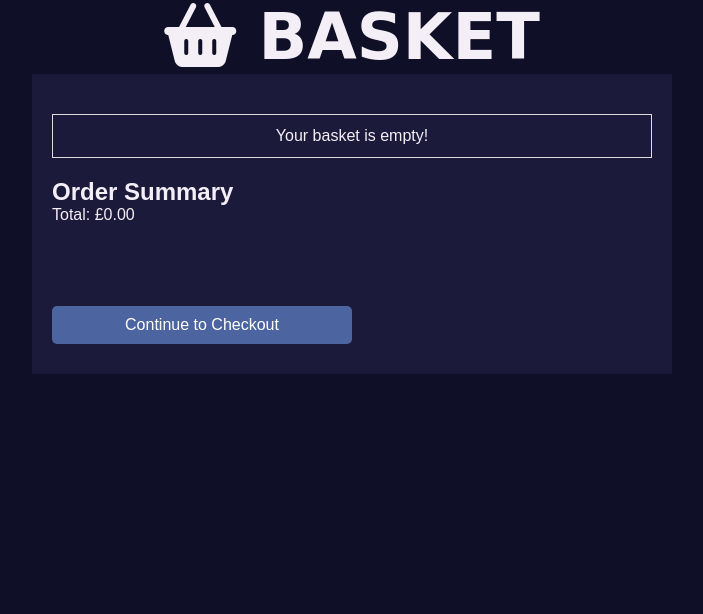
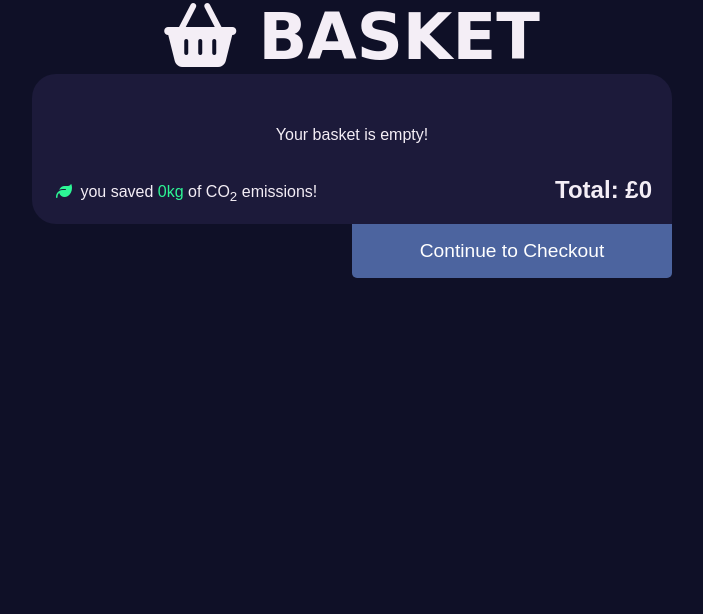
Before and after one commit to MIRROR-Team18/mirror, a PHP site: page /basket.php in a window 1280 px wide. Shown: the part 68-682 px from the top of the page, without its empty margins (288-991 px from the left). Run offline with PHP 8.4, Linux system fonts and the light colour scheme; some libraries are stand-ins or nearby versions; some web fonts are replaced.

Commit message:
Finished restyling basket.php

```diff
--- a/_stylesheets/basket.css
+++ b/_stylesheets/basket.css
@@ -11,6 +11,7 @@ h1 {
     background-color: var(--blue-2);
     display: flex;
     flex-flow: column nowrap;
+    border-radius: 24px 24px 0 24px;
 }
 
 #basket {
@@ -21,22 +22,35 @@ h1 {
 
 #basket th,
 #basket td {
-    border: 1px solid #ddd;
     padding: 12px;
-    text-align: left;
-}
-
-#basket td:first-child {
     text-align: center;
 }
 
+#basket td .name {
+    font-weight: bold;
+    font-size: 2rem;
+}
+
+#basket td .size, #basket td.price {
+    font-size: 1.5rem;
+}
+
 .product-image {
-    max-width: 8rem;
-    max-height: 8rem;
+    width: 8rem;
+    aspect-ratio: 1/1;
+    object-fit: cover;
+    border-radius: 24px;
 }
 
 #order-summary {
     margin-top: 20px;
+    display: flex;
+    flex-flow: row nowrap;
+    justify-content: space-between;
+}
+
+#order-summary p {
+    align-self: flex-end;
 }
 
 #total {
@@ -47,26 +61,14 @@ h1 {
 }
 
 #continue-to-checkout {
-    display: inline-block;
-    width: 50%;
-    padding: 10px 20px;
-    margin: 10px 0;
+    width: 25vw;
+    margin: 0 0 0 50%;
+    border-radius: 0 0 5px 5px;
     background-color: var(--blue-4);
-    /* Change the button color */
-    color: white;
-    border: none;
-    border-radius: 5px;
-    font-size: 1rem;
-    cursor: pointer;
     text-decoration: none;
     /* Remove underline from anchor tag */
     transition: background-color 0.3s ease;
     /* Add a smooth transition effect */
-}
-
-#continue-to-checkout:hover {
-    background-color: #0d0032;
-    /* Change the button color on hover */
 }
 
 /* Fancy drop-down menu */
@@ -74,25 +76,7 @@ h1 {
     padding: 8px;
     border: 1px solid #ddd;
     border-radius: 5px;
-    font-size: 1rem;
-}
-
-#basket select::after {
-    content: '\25BC';
-    /* Unicode character for down arrow */
-    position: absolute;
-    top: 50%;
-    right: 10px;
-    transform: translateY(-50%);
-    pointer-events: none;
-    width: 1440px;
-    height: 1024px;
-}
-
-#basket select:focus {
-    outline: none;
-    border-color: var(--mirror-blue);
-    box-shadow: 0 0 5px rgba(31, 0, 93, 0.5);
+    font-size: 1.5rem;
 }
 
 /* Style for Checkout Page */
@@ -130,14 +114,6 @@ h1 {
     /* Center the button with margin */
 }
 
-/* Common styles for footer */
-.footer {
-    background-color: var(--mirror-blue);
-    color: white;
-    text-align: center;
-    padding: 10px;
-}
-
 /* Dummy Card details */
 .card-details-container {
     padding: 20px;
@@ -147,3 +123,7 @@ h1 {
     grid-column: 2 / 3;
     /* Place in the right column */
 }
+
+.green {
+    color: var(--green);
+}
--- a/basket.php
+++ b/basket.php
@@ -39,10 +39,9 @@
 					/** @var Product $item */
                     $photo = Database::findPrimaryProductImageUrl($item->productID);
 
-					$sizeName = $item->sizes[0]->name ?? "One Size";
-					$sizePrice = $item->sizes[0]->price ?? 0;
-
-                    var_dump($item->sizes[0]);
+                    $size = reset($item->sizes); // Get the first (chosen) size
+					$sizeName = $size->name ?? "One Size";
+					$sizePrice = $size->price ?? 0;
 
 					echo <<<EOT
                         <tr id="{$item->productID}">
@@ -52,7 +51,7 @@
                             </td>
                             <td>
                                 <p class="name">{$item->name}</p>
-                                    <p>Color: {$sizeName}</p>
+                                <p class="size">Size: {$sizeName}</p>
                             </td>
                             <td class="price">£{$sizePrice}</td>
                         </tr>
@@ -70,12 +69,14 @@
 
         <!-- Order Summary Section -->
         <div id="order-summary">
-            <h2>Order Summary</h2>
-            <div>Total: £<span id="totalPrice">0.00</span></div>
-            <br><br><br><br>
-            <button onclick="storeQuantityData()" id="continue-to-checkout">Continue to Checkout</button>
+            <p>
+                <i class="fa-solid fa-leaf"></i>
+                you saved <span class="green">0kg</span> of CO<sub>2</sub> emissions!
+            </p>
+            <h2>Total: £<span id="totalPrice"><?= $total ?></span></h2>
         </div>
     </section>
+    <button onclick="storeQuantityData()" id="continue-to-checkout">Continue to Checkout</button>
 </main>
 <script>
 	function storeQuantityData() {
```
Lines whose indentation alone changed are shown as unchanged.
